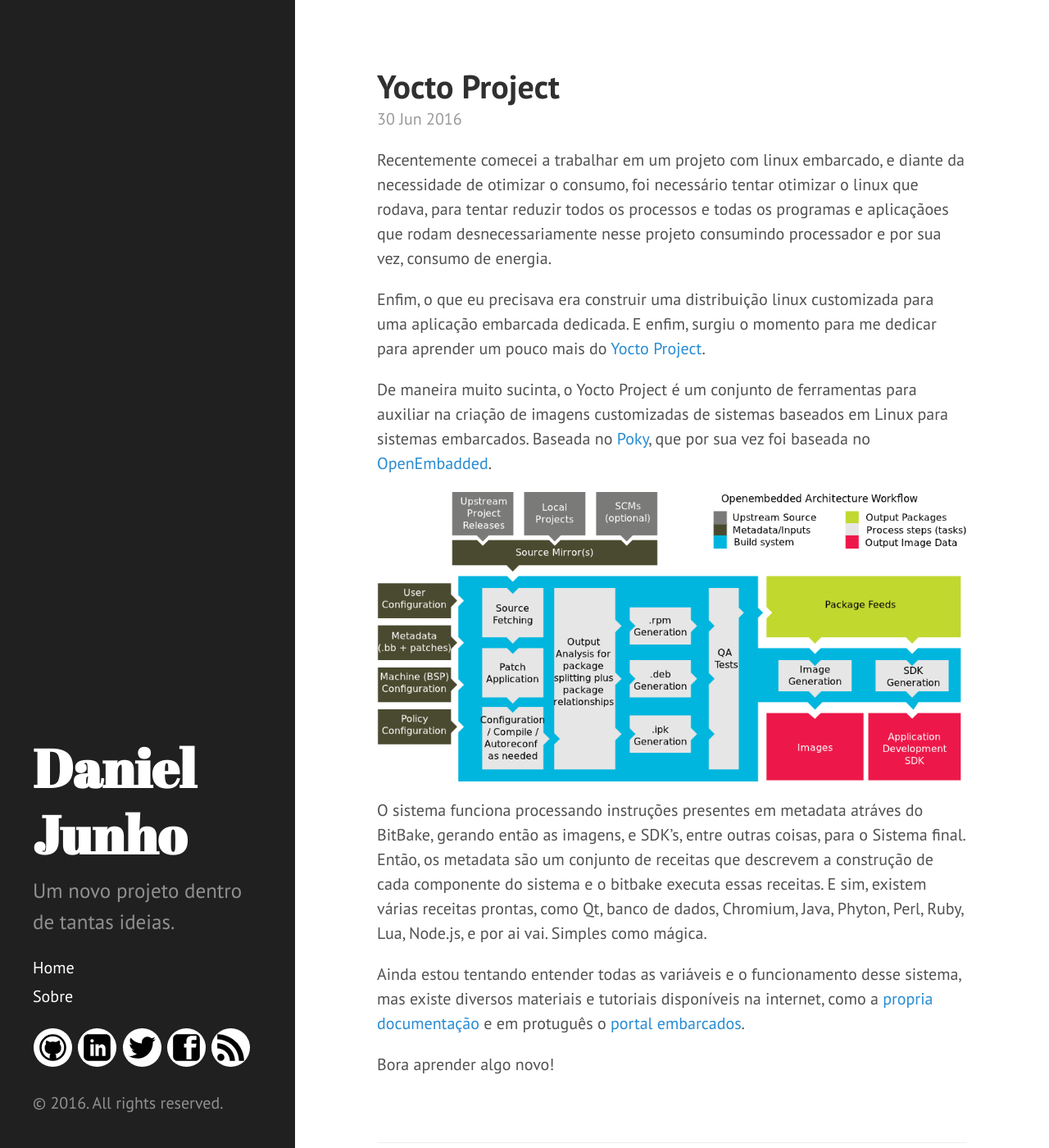
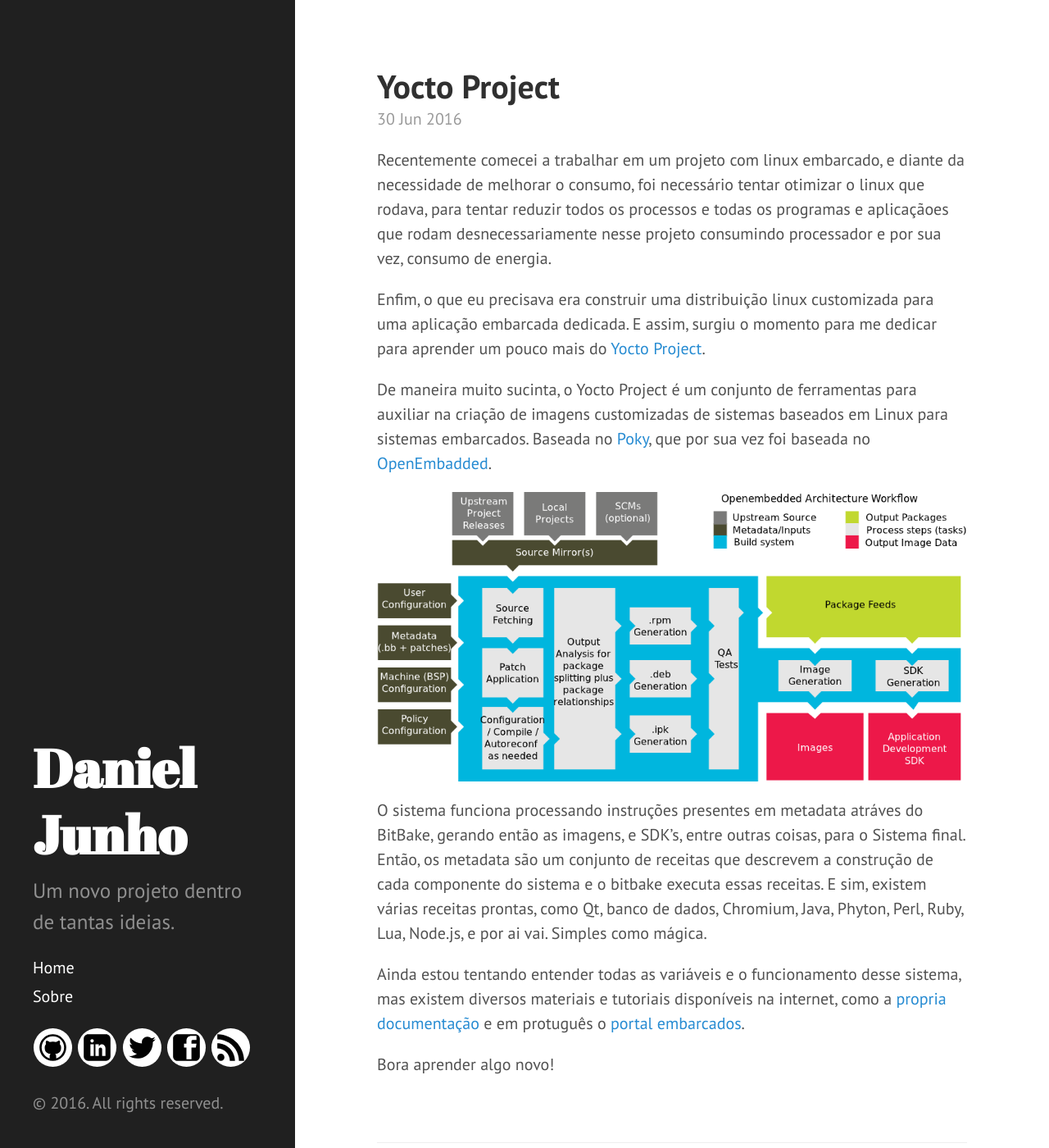
Before and after one commit to djunho/djunho.github.io, a Jekyll site: the page built from _posts/2016-06-30-YoctoProject.md, in a window 1280 px wide and 1400 px high. Shown: the whole window at 82% size. Built offline with Jekyll 4.4.1, drawn with Linux system fonts in a browser that asks for light colours; comment, search, counter and statistics services are not loaded.

Commit message:
Post do Yocto

```diff
--- a/_posts/2016-06-30-YoctoProject.md
+++ b/_posts/2016-06-30-YoctoProject.md
@@ -4,9 +4,9 @@
 tags: Linux, embarcados, yocto
 ---
 
-Recentemente comecei a trabalhar em um projeto com linux embarcado, e diante da necessidade de otimizar o consumo, foi necessário tentar otimizar o linux que rodava, para tentar reduzir todos os processos e todas os programas e aplicaçãoes que rodam desnecessariamente nesse projeto consumindo processador e por sua vez, consumo de energia.
+Recentemente comecei a trabalhar em um projeto com linux embarcado, e diante da necessidade de melhorar o consumo, foi necessário tentar otimizar o linux que rodava, para tentar reduzir todos os processos e todas os programas e aplicaçãoes que rodam desnecessariamente nesse projeto consumindo processador e por sua vez, consumo de energia.
 
-Enfim, o que eu precisava era construir uma distribuição linux customizada para uma aplicação embarcada dedicada. E enfim, surgiu o momento para me dedicar para aprender um pouco mais do [Yocto Project]().
+Enfim, o que eu precisava era construir uma distribuição linux customizada para uma aplicação embarcada dedicada. E assim, surgiu o momento para me dedicar para aprender um pouco mais do [Yocto Project](https://www.yoctoproject.org/).
 
 <!-- more -->
 
@@ -16,6 +16,6 @@
 
 O sistema funciona processando instruções presentes em metadata atráves do BitBake, gerando então as imagens, e SDK's, entre outras coisas, para o Sistema final. Então, os metadata são um conjunto de receitas que descrevem a construção de cada componente do sistema e o bitbake executa essas receitas. E sim, existem várias receitas prontas, como Qt, banco de dados, Chromium, Java, Phyton, Perl, Ruby, Lua, Node.js, e por ai vai. Simples como mágica.
 
-Ainda estou tentando entender todas as variáveis e o funcionamento desse sistema, mas existe diversos materiais e tutoriais disponíveis na internet, como a [propria documentação](https://www.yoctoproject.org/documentation) e em protuguês o [portal embarcados](www.embarcados.com.br).
+Ainda estou tentando entender todas as variáveis e o funcionamento desse sistema, mas existem diversos materiais e tutoriais disponíveis na internet, como a [propria documentação](https://www.yoctoproject.org/documentation) e em protuguês o [portal embarcados](www.embarcados.com.br).
 
 Bora aprender algo novo!
```
